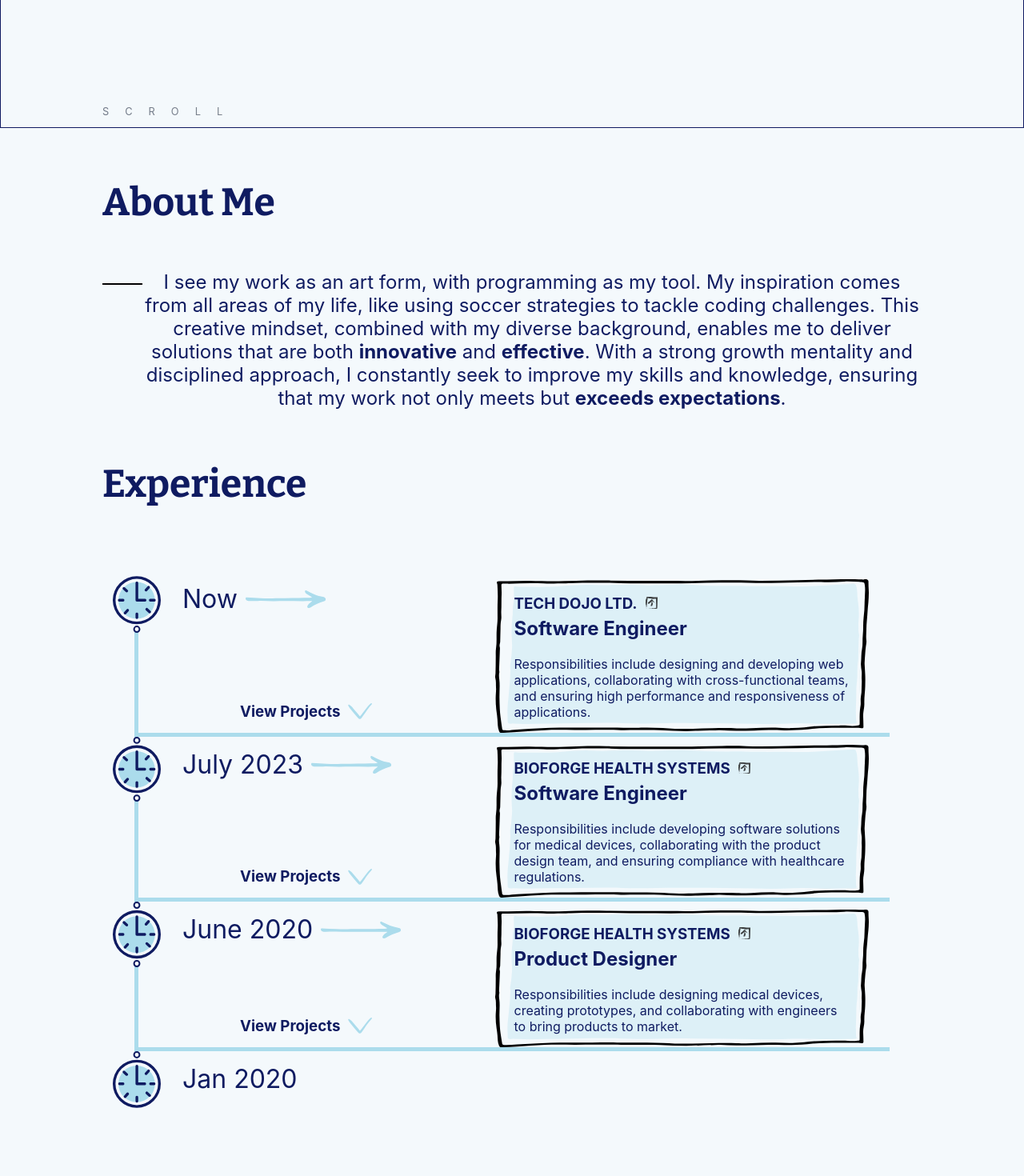
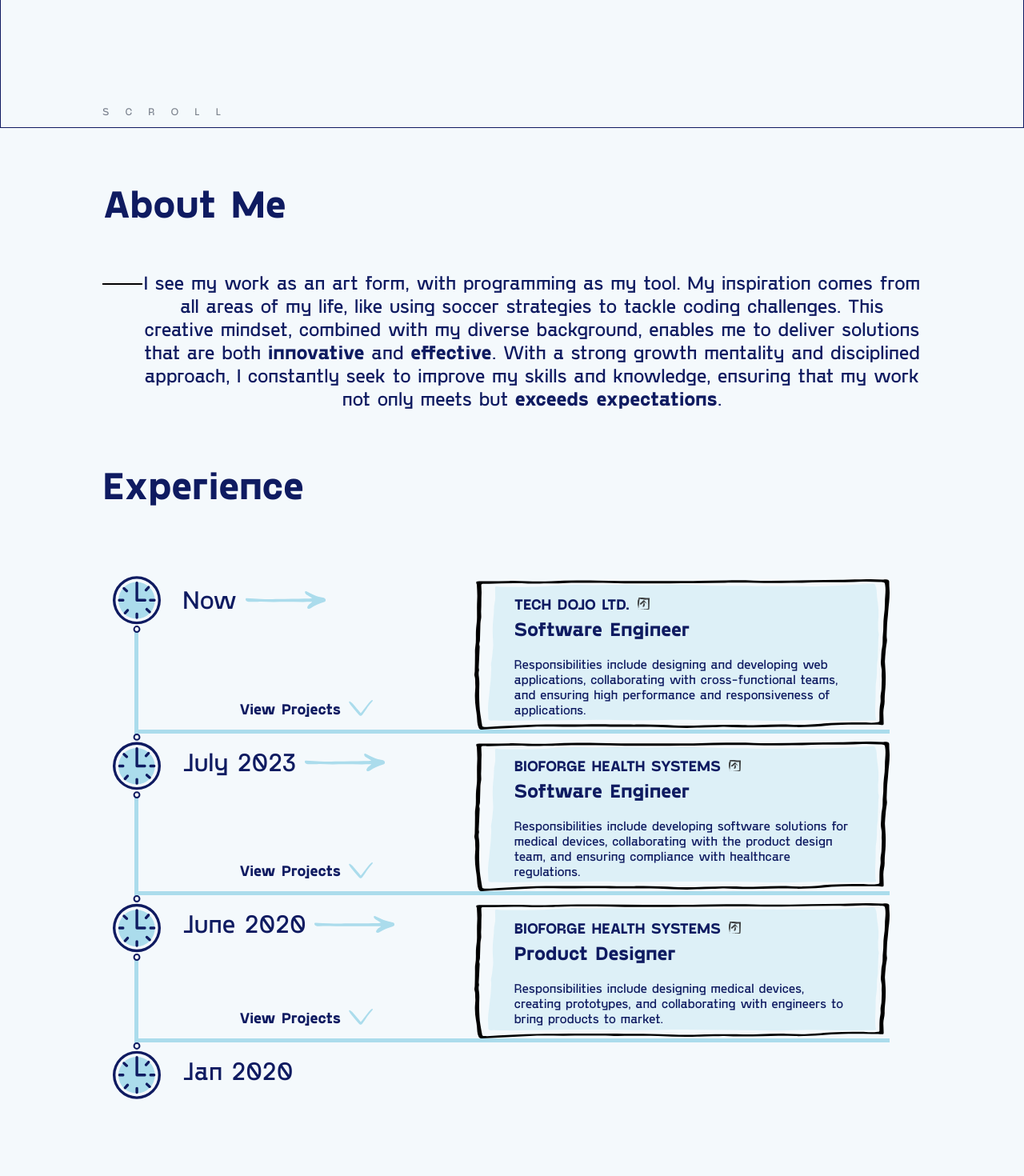
Before and after one commit to AbrarChowdhury/next-portfolio, a Next.js app: page / in a window 1280 px wide. Shown: the part 640-2110 px from the top of the page at 80% size. Built offline with nearby package versions, Linux system fonts and the light colour scheme; grey boxes are pictures that could not be loaded.

Commit message:
make experience and projects responsive

```diff
--- a/components/Projects.js
+++ b/components/Projects.js
@@ -5,7 +5,7 @@ const Projects = () => {
   return (
     <section id="portfolio">
       <h1 className="title">Projects</h1>
-      <div style={{ display: "grid", gridTemplateColumns: "repeat(3,1fr)", gap: "20px" }}>
+      <div className="petProjectContainer" >
         {projectsData.map((project, i) => (
           <Cards key={i} project={project} />
         ))}
--- a/components/experience/ExperienceItem.js
+++ b/components/experience/ExperienceItem.js
@@ -36,7 +36,7 @@ const ExperienceItem = ({
         width='60px'
         style={{ position: "absolute", left: "-32.5px" }}
       />
-      <div style={{ display: "flex" }}>
+      <div className='companyDetailContainer'>
         <div
           style={{
             flex: 1,
@@ -49,6 +49,7 @@ const ExperienceItem = ({
           <div>
             <span style={{ marginLeft: "55px", fontSize: "2em" }}>{date}</span>
             <img
+              className="jobArrow"
               style={{ display: "inline", width: "100px", marginLeft: "10px" }}
               src='arrow.svg'
             />
@@ -80,16 +81,9 @@ const ExperienceItem = ({
         </div>
 
         <div
+          className='companyDetails'
           style={{
-            flex: 1,
-            marginTop: "10px",
-            padding: "0 50px",
-            background: "url(rect_back.svg)",
-            backgroundSize: "90% 100%",
-            backgroundRepeat: "no-repeat",
-            backgroundPosition: "center",
-            width: "100%",
-            height: "100%",
+            background: "url(./rect_back.svg)"
           }}
           ref={desginationRef}
           onClick={toggleCollapse}
@@ -98,7 +92,7 @@ const ExperienceItem = ({
             <div>
               <h3 style={{ marginBottom: "5px", textTransform: "uppercase" }}>
                 {company}
-                <LiveView link={companyURL}/>
+                <LiveView link={companyURL} />
               </h3>
               <h2 style={{ marginTop: "0px" }}>{role}</h2>
               <p>{responsibilities}</p>
--- a/components/experience/ProjectItem.js
+++ b/components/experience/ProjectItem.js
@@ -13,12 +13,7 @@ const ProjectItem = ({
 }) => {
   return (
     <div
-      style={{
-        display: "grid",
-        gridTemplateColumns: "1fr 1fr",
-        gridGap: "10px",
-        margin: "40px 0",
-      }}
+      className="projectsContainer"
     >
       <div
         style={{
--- a/components/experience/SubProject.js
+++ b/components/experience/SubProject.js
@@ -90,7 +90,7 @@ const SubProject = ({
         <div style={{ display: "grid", gridTemplateColumns: "1fr 1fr" }}>
           <img src={imageSrc} alt={imageAlt} width='100' />
           <div>
-            {logoSrc && <img src={logoSrc} alt={logoAlt} width='100' />}
+            {logoSrc && <img src={logoSrc} alt={logoAlt} width='100%' />}
             <p style={{ margin: 0, paddingLeft: "5px", fontSize: "smaller" }}>
               {title}
             </p>
--- a/styles/Hero.module.css
+++ b/styles/Hero.module.css
@@ -13,7 +13,7 @@
 }
 
 #hero h1 {
-    font-family: 'Bitter', serif;
+    /* font-family: 'Bitter', serif; */
     font-size: 3rem;
     font-weight: 400;
     text-align: center;
--- a/styles/Home.module.css
+++ b/styles/Home.module.css
@@ -22,7 +22,7 @@
   flex-grow: 0;
 }
 #hero h1 {
-  font-family: 'Bitter', serif;
+  /* font-family: 'Bitter', serif; */
   font-size: 3rem;
   font-weight: 400;
   text-align: center;
--- a/styles/globals.css
+++ b/styles/globals.css
@@ -1,13 +1,24 @@
+@font-face {
+  font-family: "PPGoshaSans";
+  src: url("../public/fonts/PPGoshaSans-Regular.woff2") format("opentype");
+  font-weight: normal;
+  font-style: normal;
+}
+
+@font-face {
+  font-family: "PPGoshaSans";
+  src: url("../public/fonts/PPGoshaSans-Bold.woff2") format("opentype");
+  font-weight: bold;
+  font-style: normal;
+}
+
 body {
   padding: 0;
   margin: 0;
-  font-family: -apple-system, BlinkMacSystemFont, Segoe UI, Roboto, Oxygen,
-    Ubuntu, Cantarell, Fira Sans, Droid Sans, Helvetica Neue, sans-serif;
+  font-family: "PPGoshaSans", sans-serif, Segoe UI, Roboto, Oxygen, Ubuntu,
+    Cantarell, Fira Sans, Droid Sans, Helvetica Neue, sans-serif;
   color: #0f1b61;
   background: #f4f9fc;
-}
-h1 {
-  font-family: Bitter, serif;
 }
 
 a {
@@ -20,7 +31,7 @@ a {
 }
 
 h1 {
-  font-family: "Bitter", serif;
+  /* font-family: "Bitter", serif; */
   font-size: 3rem;
   font-weight: 700;
 }
@@ -45,20 +56,6 @@ h1 {
   opacity: 1;
 }
 
- {
-  /*
-background-color: field;
-column-count: initial !important;
-margin: 0em;
-border-width: 1px;
-border-style: solid;
-border-color: light-dark(rgb(118, 118, 118), rgb(133, 133, 133));
-border-image: initial;
-padding: 2px;
-white-space: pre-wrap;
-*/
-}
-
 textarea,
 input {
   border: none;
@@ -78,21 +75,52 @@ input:focus-visible {
 #button:hover {
   cursor: pointer;
 }
-/* textarea,
-input:active{
-  border: none;
-  background: none;
-  background:red
+
+/* EXPERIENCE */
+.companyDetailContainer {
+  display: flex;
+}
+.projectsContainer {
+  display: grid;
+  grid-template-columns: 1fr 1fr;
+  grid-gap: 10px;
+  margin: 40px 0;
 }
 
-input:enabled{
-  border: none;
-  background: none;
-  background:red
+/* PET PROJECTS */
+.petProjectContainer {
+  grid-template-columns: repeat(3, 1fr);
+  display: grid;
+  gap: 20px;
 }
-
-input:focus-within{
-  border: none;
-  background: none;
-  background:red
-} */
+@media (max-width: 900px) {
+  .petProjectContainer {
+    grid-template-columns: repeat(2, 1fr);
+  }
+}
+@media (max-width: 600px) {
+  .petProjectContainer {
+    grid-template-columns: repeat(1, 1fr);
+  }
+}
+@media (max-width: 1100px) {
+  .companyDetailContainer {
+    flex-direction: column;
+  }
+  .jobArrow {
+    display: none !important;
+  }
+  .projectsContainer {
+    grid-template-columns: 1fr;
+  }
+}
+.companyDetails {
+  flex: 1;
+  margin-top: 10px;
+  padding: 0 50px;
+  background-size: 90% 100%;
+  background-repeat: no-repeat;
+  background-position: center;
+  width: 100%;
+  height: 100%;
+}
```
